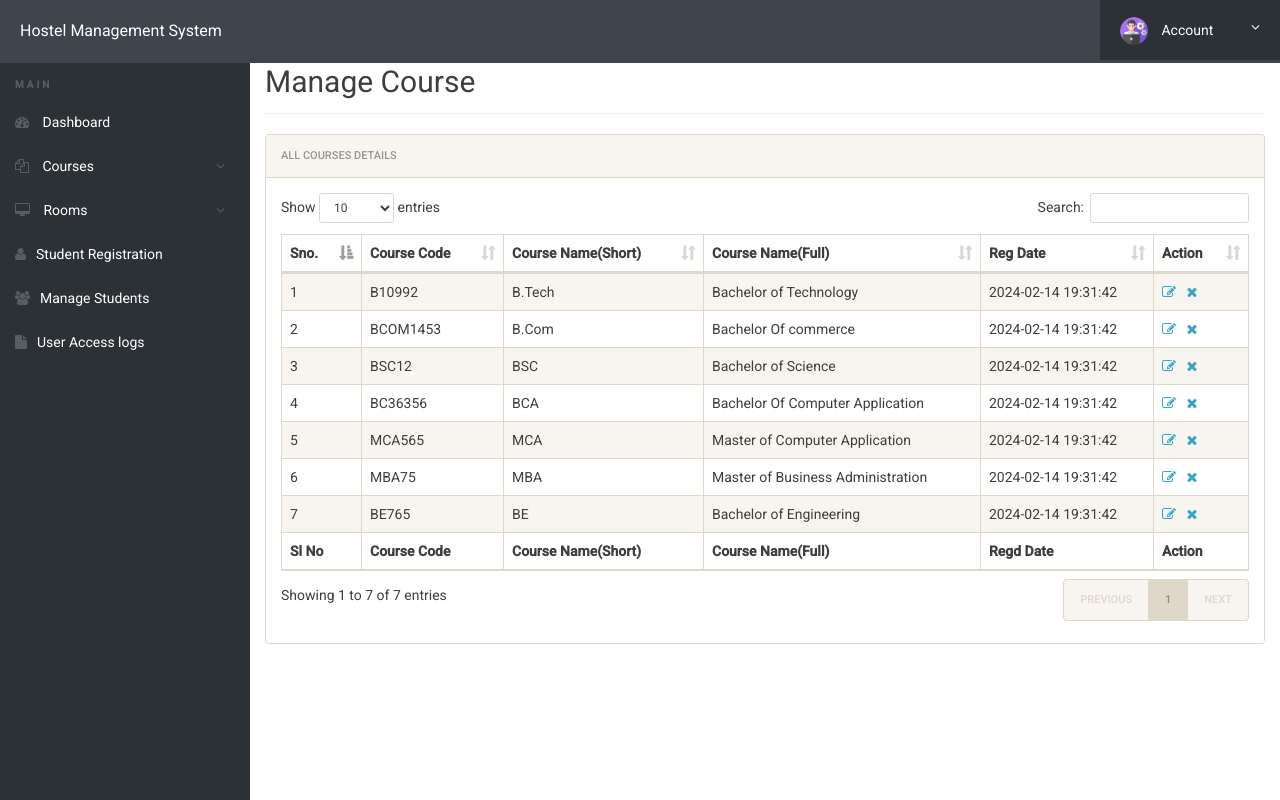
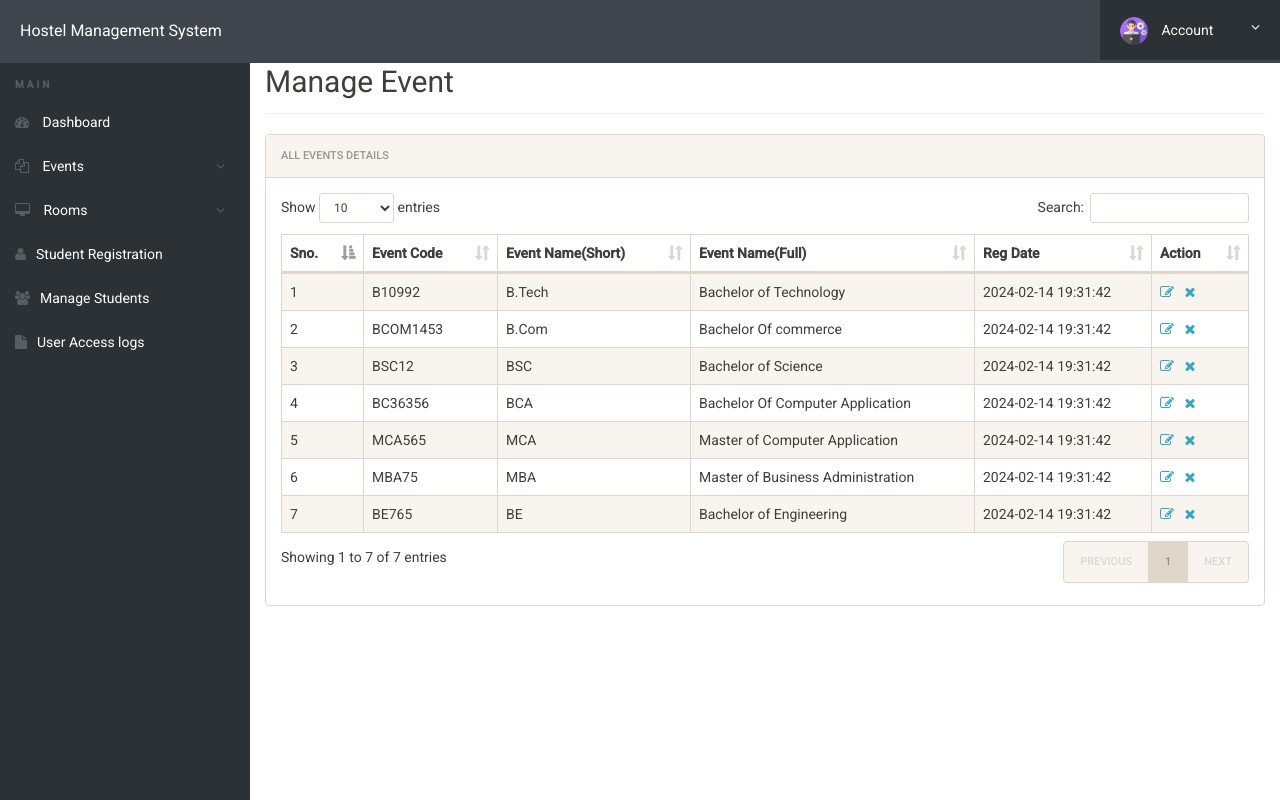
Before and after one commit to Green-Haven-Hostel/Hostel-Management-System, a PHP site: page /admin/manage-courses.php in a window 1280 px wide. Run offline with PHP 8.4, Linux system fonts and the light colour scheme; a user stored in the database is signed in; data comes from the database, SQL or seed files in the repository.

Commit message:
✨ Feat:  Implement Event View and Management feature for both users and administrators. This commit adds the ability for users and admins to effortlessly view and manage events, elevating the application's usability and functionality

```diff
--- a/hostel/admin/create-room.php
+++ b/hostel/admin/create-room.php
@@ -70,6 +70,7 @@ echo"<script>alert('Room has been added successfully');</script>";
 									<?php if(isset($_POST['submit']))
 { ?>
 <p style="color: red"><?php echo htmlentities($_SESSION['msg']); ?><?php echo htmlentities($_SESSION['msg']=""); ?></p>
+
 <?php } ?>
 										<form method="post" class="form-horizontal">
 
--- a/hostel/admin/includes/sidebar.php
+++ b/hostel/admin/includes/sidebar.php
@@ -3,10 +3,10 @@
 
 				<li class="ts-label">Main</li>
 				<li><a href="dashboard.php"><i class="fa fa-dashboard"></i> Dashboard</a></li>
-					<li><a href="#"><i class="fa fa-files-o"></i> Courses</a>
+					<li><a href="#"><i class="fa fa-files-o"></i> Events</a>
 					<ul>
-						<li><a href="add-courses.php">Add Courses</a></li>
-						<li><a href="manage-courses.php">Manage Courses</a></li>
+						<li><a href="add-courses.php">Add Event</a></li>
+						<li><a href="manage-courses.php">Manage Event</a></li>
 					</ul>
 				</li>
 					<li><a href="#"><i class="fa fa-desktop"></i> Rooms</a>
--- a/hostel/admin/manage-courses.php
+++ b/hostel/admin/manage-courses.php
@@ -25,7 +25,7 @@ if(isset($_GET['del']))
 	<meta name="description" content="">
 	<meta name="author" content="">
 	<meta name="theme-color" content="#3e454c">
-	<title>Manage Courses</title>
+	<title>Manage Events</title>
 	<link rel="stylesheet" href="css/font-awesome.min.css">
 	<link rel="stylesheet" href="css/bootstrap.min.css">
 	<link rel="stylesheet" href="css/dataTables.bootstrap.min.css">
@@ -45,30 +45,21 @@ if(isset($_GET['del']))
 			<div class="container-fluid">
 				<div class="row">
 					<div class="col-md-12">
-						<h2 class="page-title" style="margin-top:4%">Manage Course</h2>
+						<h2 class="page-title" style="margin-top:4%">Manage Event</h2>
 						<div class="panel panel-default">
-							<div class="panel-heading">All Courses Details</div>
+							<div class="panel-heading">All Events Details</div>
 							<div class="panel-body">
 								<table id="zctb" class="display table table-striped table-bordered table-hover" cellspacing="0" width="100%">
 									<thead>
 										<tr>
 											<th>Sno.</th>
-											<th>Course Code</th>
-											<th>Course Name(Short)</th>
-											<th>Course Name(Full)</th>
+											<th>Event Code</th>
+											<th>Event Name(Short)</th>
+											<th>Event Name(Full)</th>
 											<th>Reg Date </th>
 											<th>Action</th>
 										</tr>
 									</thead>
-									<tfoot>
-										<tr>
-											<th>Sl No</th>
-											<th>Course Code</th>
-											<th>Course Name(Short)</th>
-											<th>Course Name(Full)</th>
-											<th>Regd Date</th>
-											<th>Action</th>										</tr>
-									</tfoot>
 									<tbody>
 <?php
 $aid=$_SESSION['id'];
--- a/hostel/includes/sidebar.php
+++ b/hostel/includes/sidebar.php
@@ -8,6 +8,7 @@
 
 <li><a href="book-hostel.php"><i class="fa fa-file-o"></i>Book Hostel</a></li>
 <li><a href="room-details.php"><i class="fa fa-file-o"></i>Room Details</a></li>
+<li><a href="event-details.php"><i class="fa fa-file-o"></i>Event Details</a></li>
 <li><a href="my-profile.php"><i class="fa fa-user"></i> My Profile</a></li>
 <li><a href="change-password.php"><i class="fa fa-files-o"></i>Change Password</a></li>
 <li><a href="access-log.php"><i class="fa fa-file-o"></i>Access log</a></li>
```
Also changed, not shown: hostel/admin/add-courses.php (+8 -8 lines), hostel/admin/edit-course.php (+7 -7 lines), hostel/event-details.php (added, +86 -0 lines).
